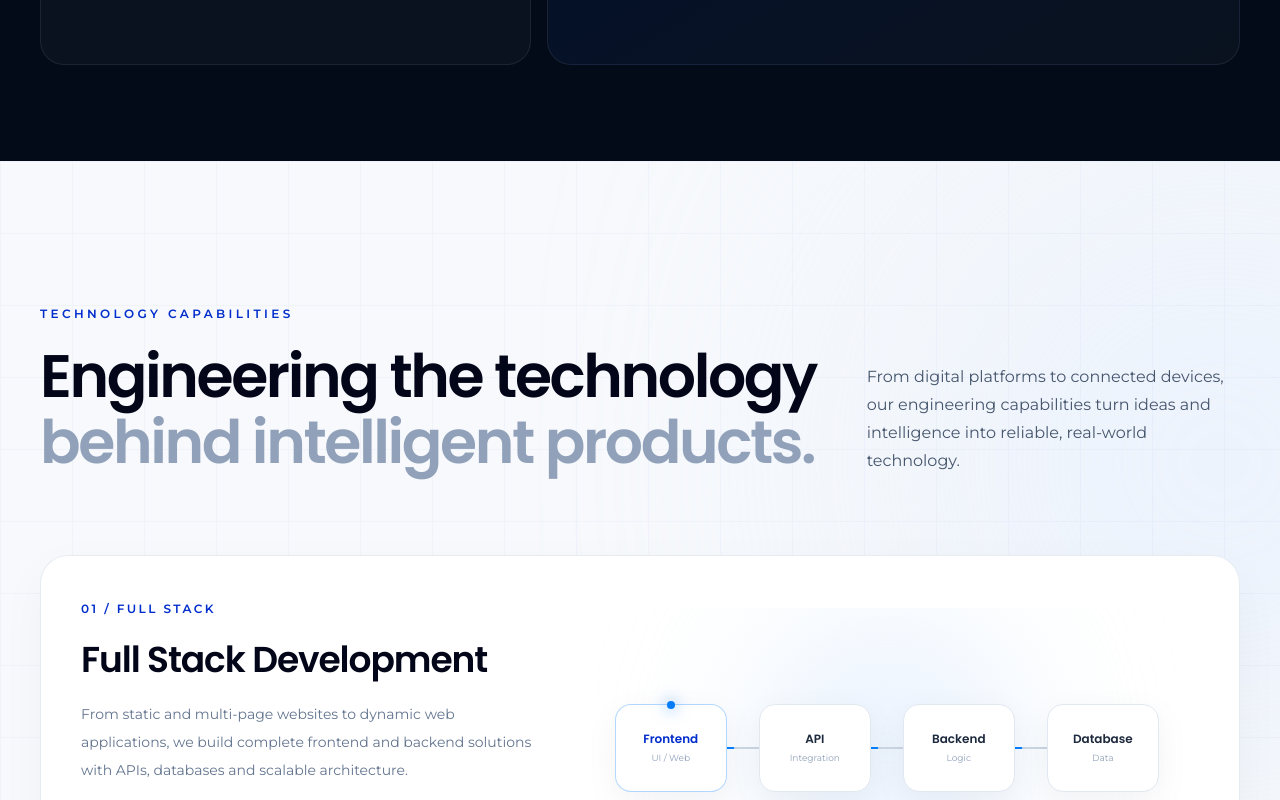
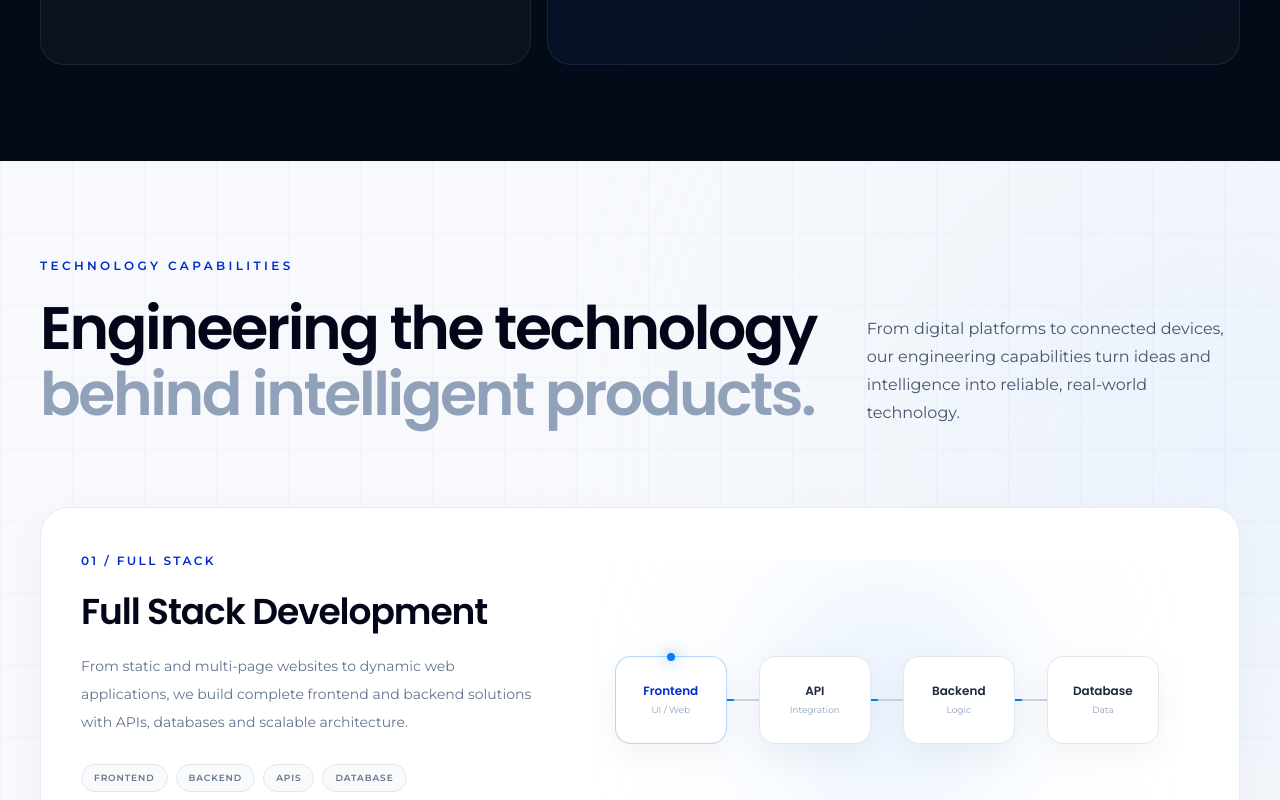
Before and after one commit to aravinthk1504/gendata-techv2, a Next.js app: page /en in a window 1280 px wide. Shown: the part 2000-2800 px from the top of the page. Built offline with nearby package versions, Linux system fonts and the light colour scheme.

Commit message:
Standardize homepage TechnologyServices section spacing across breakpoints

```diff
--- a/src/sections/home/TechnologyServices.jsx
+++ b/src/sections/home/TechnologyServices.jsx
@@ -307,7 +307,7 @@ function TechnologyServices({ content, lang }) {
   const localizedPath = (path) => localizedHref(lang, path);
 
   return (
-    <section className="relative overflow-hidden bg-[#F7F9FC] px-6 py-20 sm:py-24 lg:px-10 lg:py-36">
+    <section className="relative overflow-hidden bg-[#F7F9FC] px-6 py-16 sm:py-20 lg:px-10 lg:py-24">
       <div className="pointer-events-none absolute -right-60 top-0 h-150 w-150 rounded-full bg-blue-100/50 blur-[160px]" />
       <div className="pointer-events-none absolute -left-60 bottom-0 h-130 w-130 rounded-full bg-indigo-50/50 blur-[150px]" />
 
```
